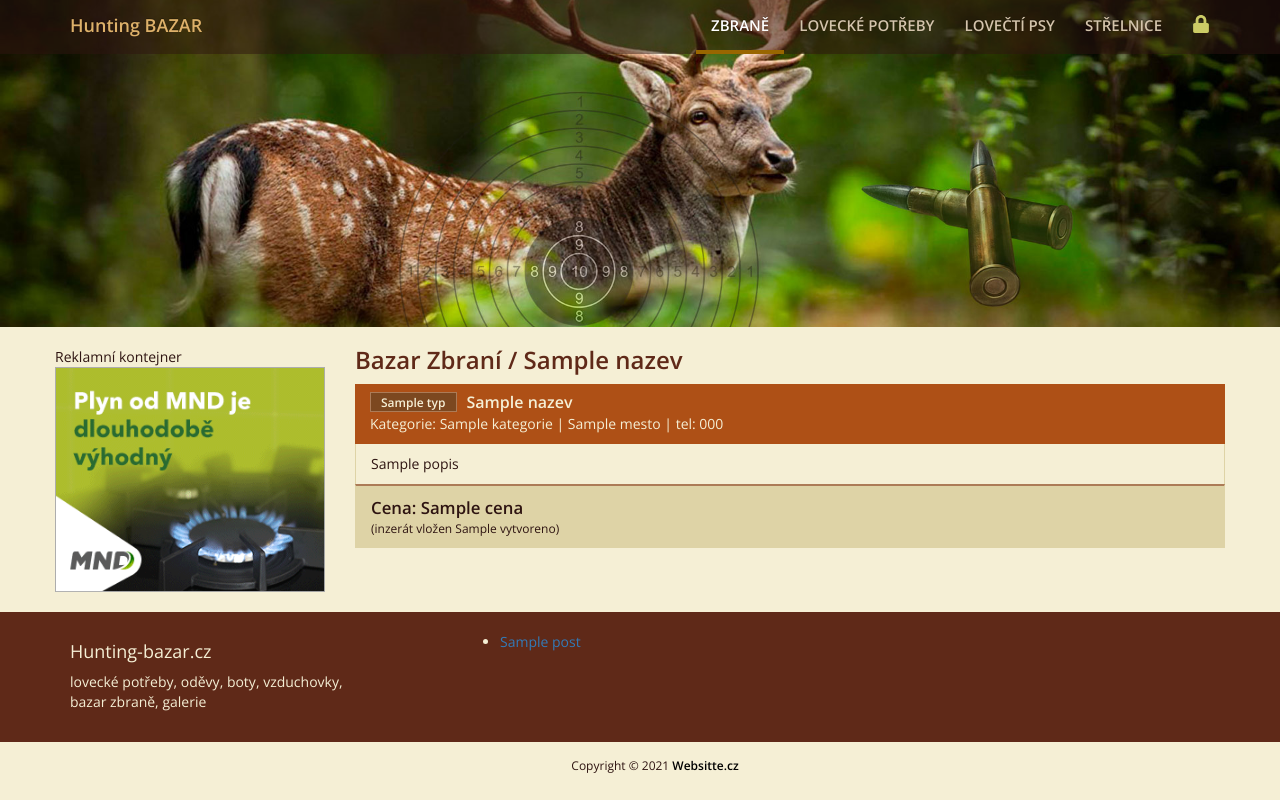
After one commit to websitte/bazar, a Django app: template templates/homepage/inz_detail.html in a window 1280 px wide. The commit adds this page. Run offline with Django 3.2, Linux system fonts and the light colour scheme; the template is opened without the code that fills it: most values are stand-ins (such as "Sample title", 1, 10 or a date in 2020); some libraries are stand-ins or nearby versions.

Commit message:
přidán zakladní detail inzerátu

```diff
--- a/hunting/urls.py
+++ b/hunting/urls.py
@@ -25,4 +25,5 @@ urlpatterns = [
     #url(r'^(?P<pocet>[0-9]+)/$', views.pocet, name='pocet'),
     url(r'^ckeditor/', include('ckeditor_uploader.urls'),),
     path('accounts/', include('django.contrib.auth.urls')),
+    path('detail/<int:pk>/', views.inz_detail, name='inz_detail')
 ]
--- a/static/css/main.css
+++ b/static/css/main.css
@@ -87,7 +87,10 @@ div.box_vypis_inz .nadpis{
     background-color: #ae5016;
     color: #f5efd5;
     padding: 10px 15px;
+}
 
+div.box_vypis_inz .nadpis h3 a{
+    color: #f5efd5;
 }
 
 div.box_vypis_inz .obsah{
@@ -116,6 +119,9 @@ div.box_vypis_inz .nadpis h3{
     line-height: 16px;
 }
 
+
+
+
 .box_cena{
     border:1px solid #ded3a6;
     border-top: 2px solid #ac7b57;
@@ -131,3 +137,23 @@ div.box_vypis_inz .nadpis h3{
 .box_cena .vytvoreno {
     font-size: 12px;
 }
+.list-group {
+    -webkit-box-shadow: none;
+    box-shadow: none;
+}
+.list-group-item {
+    background-color: white;
+    border: 1px solid #f5efd5;
+}
+
+a.list-group-item {
+    color: black;
+    font-weight: normal;
+}
+
+a.list-group-item:hover, a.list-group-item:focus {
+    color: black;
+    text-decoration: none;
+    background: #ded3a6;
+    background: linear-gradient(270deg, rgba(255,255,255,1) 10%, rgba(222,211,166,1) 100%);
+}
--- a/templates/base.html
+++ b/templates/base.html
@@ -31,6 +31,7 @@
                 <li><a href="/psy"> LOVEČTÍ PSY</a></li>
                 <li><a href="/strelnice"> STŘELNICE</a></li>
 
+                <!--
                 {% if user.is_authenticated %}
                     <li class="dropdown">
                     <a class="dropdown-toggle" data-toggle="dropdown" href="#">
@@ -44,7 +45,8 @@
                 {% else %}
                     <li><a href="/accounts/login"> <img src="{% static 'images/lock.svg' %}" width="18" height="18"></span></a></li>
                 {% endif %}
-
+                -->
+                <li><a href="/accounts/login"> <img src="{% static 'images/lock.svg' %}" width="18" height="18"></span></a></li>
             </ul>
 
         </div>
@@ -56,33 +58,35 @@
 
     <div class="container obsah">
         <div class="row">
-            <div class="col-md-4">
+            <div class="col-md-3">
 
+                <!-- Sidebar -->
+                {% if user.is_authenticated %}
+                            Přihlášen: {{ user.username }}
+                <div class="bg-light border-right" id="sidebar-wrapper">
+                    <div class="sidebar-heading">
 
-
-                        {% if user.is_authenticated %}
-                        <p> Přihlášen: {{ user.username }}</p>
-                         <ul>
-                        <li><a href="/profile" class="btn">Uživatelský profil</a></li>
-                        <li><a href="/moje-inzeraty" class="btn"> Moje inzeráty</a></li>
-                        <li><a href="{% url 'logout' %}" class="btn">Odhlásit se</a></li>
-                        {% else %}
-                            <!-- Nepřihlášen -->
-                        {% endif %}
-
-
-
-                </ul>
-
-
+                    </div>
+                    <div class="list-group">
+                        <a href="#" class="list-group-item">Přidat inzerát</a>
+                        <a href="#" class="list-group-item">Moje inzeráty</a>
+                        <a href="#" class="list-group-item">Moje údaje</a>
+                        <a href="{% url 'logout' %}" class="list-group-item">Odhlásit se</a>
+                    </div>
+                </div>
+                {% else %}
+                    <!-- Nepřihlášen -->
+                {% endif %}
+                <!-- /#sidebar-wrapper -->
 
                 <span>Reklamní kontejner</span>
-                <img src="{% static 'images/left-reklama.gif' %}">
+                <img src="{% static 'images/left-reklama.gif' %}" width="100%" height="auto">
             </div>
 
-            <div class="col-md-8">
+            <div class="col-md-9">
                 {% block content %}
                 {% endblock %}
+
             </div>
         </div>
     </div>
--- a/templates/homepage/bazar.html
+++ b/templates/homepage/bazar.html
@@ -10,7 +10,7 @@
                 {% for polozka in zbrane_list %}
                 <div class="box_vypis_inz">
                     <div class="nadpis">
-                        <h3><span id="tag">{{ polozka.typ }}</span>{{ polozka.nazev }}</h3>
+                        <h3><span id="tag">{{ polozka.typ }}</span><a href="{% url 'inz_detail' pk=polozka.pk %}">{{ polozka.nazev }}</a></h3>
                         <span class="inz_kontakt">Kategorie: {{ polozka.kategorie }} | {{ polozka.mesto }} | tel: {{ polozka.telefon }} </span>
                     </div>
                     <div class="obsah">
--- /dev/null
+++ b/templates/homepage/inz_detail.html
@@ -0,0 +1,24 @@
+{% extends 'base.html' %}
+
+{% block content %}
+<div class="row">
+    <div class="col-md-12">
+        <h2>Bazar Zbraní / {{ polozka.nazev }}</h2>
+
+        <div class="box_vypis_inz">
+            <div class="nadpis">
+                <h3><span id="tag">{{ polozka.typ }}</span>{{ polozka.nazev }}</h3>
+                <span class="inz_kontakt">Kategorie: {{ polozka.kategorie }} | {{ polozka.mesto }} | tel: {{ polozka.telefon }} </span>
+            </div>
+            <div class="obsah">
+                <span>{{ polozka.popis }}</span>
+            </div>
+            <div class="box_cena">
+                <span class="cena">Cena: {{ polozka.cena }} </span><br/>
+                <span class="vytvoreno">(inzerát vložen {{ polozka.vytvoreno }})</span>
+            </div>
+        </div>
+    </div>
+</div>
+
+{% endblock %}
```
Also changed, not shown: hunting/views.py (+6 -1 lines), static/images/slide-hunting.jpg.
